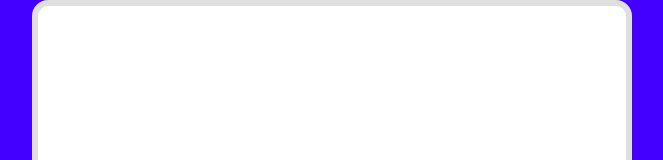
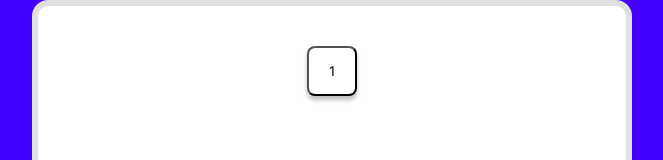
Before and after one commit to Nicolas-BB/curso-react-scrimba, a React (Vite) app in the folder tenzies/: page / in a window 1280 px wide. Shown: the top 160 px of the page, without its empty margins (308-971 px from the left). Built offline with nearby package versions, Linux system fonts and the light colour scheme.

Commit message:
feat: cria e estiliza o componente Die

```diff
--- /dev/null
+++ b/tenzies/src/components/die/Die.jsx
@@ -0,0 +1,7 @@
+import styles from '../../styles/die.module.css'
+
+export default function Die(props) {
+    return (
+        <button className={styles.die}>{props.value}</button>
+    )
+}
--- a/tenzies/src/components/main/Main.jsx
+++ b/tenzies/src/components/main/Main.jsx
@@ -1,8 +1,12 @@
 import styles from '../../styles/main.module.css'
+import Die from '../die/Die.jsx'
 
 export default function Main() {
     return (
         <main className={styles.main}>
+            <Die
+                value='1'
+            />
         </main>
     )
 }
--- /dev/null
+++ b/tenzies/src/styles/die.module.css
@@ -0,0 +1,8 @@
+.die {
+    width: 50px;
+    height: 50px;
+    background-color: white;
+    box-shadow: 0px 4px 4px rgba(0, 0, 0, 25%);
+    border-radius: 8px;
+    font-family: var(--font);
+}
--- a/tenzies/src/styles/index.css
+++ b/tenzies/src/styles/index.css
@@ -6,7 +6,6 @@
 
 :root {
     --font: 'Inter', sans-serif;
-    font-family: var(--font);
 }
 
 body {
@@ -17,4 +16,5 @@ body {
     align-items: center;
     justify-content: center;
     background-color: rgb(68, 0, 255);
+    font-family: var(--font);
 }
```
